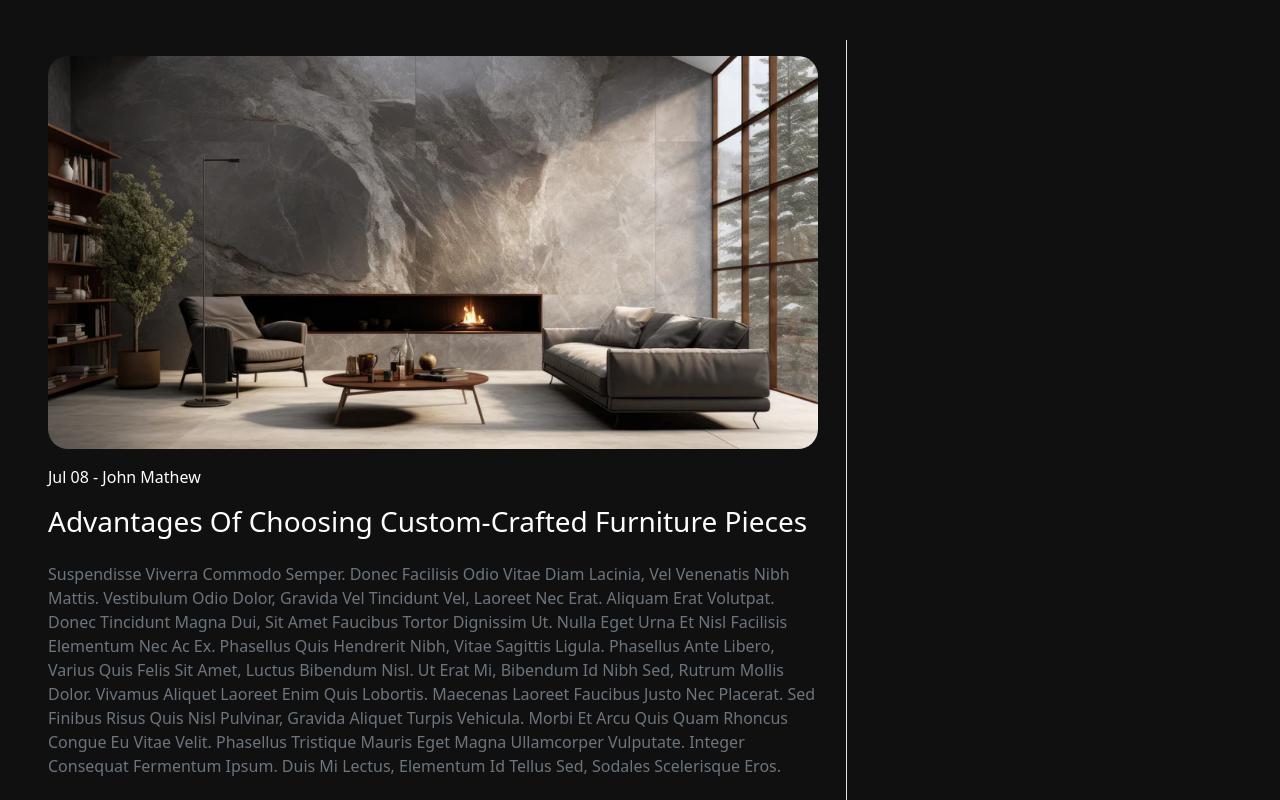
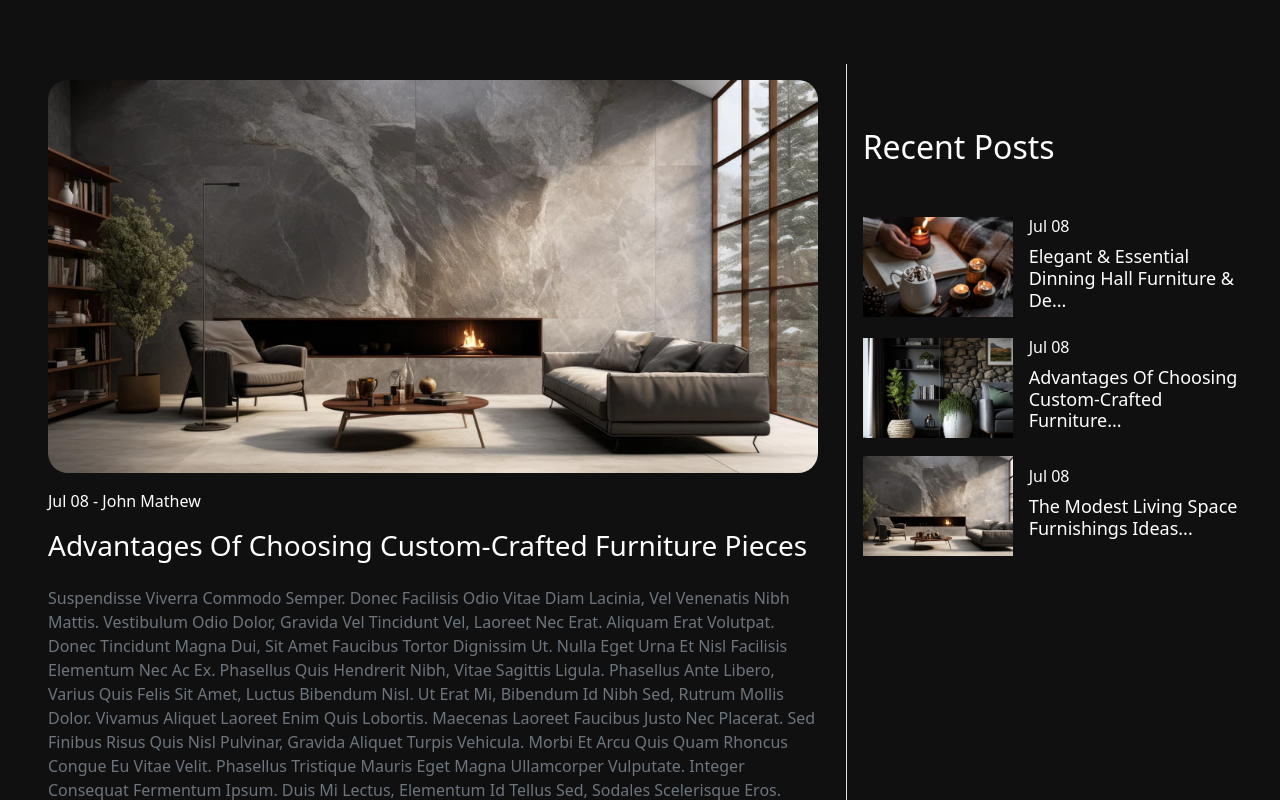
Before and after one commit to EngZakariaReda/E-Commerce, a React (Vite) app: page /blog/singleblogitem in a window 1280 px wide. Shown: the part 540-1340 px from the top of the page. Built offline with nearby package versions, Linux system fonts and the light colour scheme.

Commit message:
working on singleblogitem

```diff
--- a/src/components/Heroimgthree/Heroimgthree.css
+++ b/src/components/Heroimgthree/Heroimgthree.css
@@ -33,7 +33,7 @@
         font-size: 20px;
         line-height: 30px;
     }
-    .Heroimg ol li{
-        font-size: 10px;
+    .Heroimg nav ol li{
+        font-size: 12px;
     }
 }
--- a/src/pages/Blog/Blog.jsx
+++ b/src/pages/Blog/Blog.jsx
@@ -11,7 +11,7 @@ export default function Blog() {
       id:1,
       headtext:"Elegant & Essential Dinning Hall Furniture & De...",
       paratext:"Tincidunt a pharetra tempor potenti pharetra donec. Turpis magna cubilia finibus aenean tempor ultrices ligula...",
-      src:"public/images/blog-01.webp",
+      src:"/images/blog-01.webp",
     },
     {
       id:2,
--- a/src/pages/Singleblogitem/Singleblogitem.css
+++ b/src/pages/Singleblogitem/Singleblogitem.css
@@ -18,8 +18,39 @@
     background-color: white;
     margin: 20px 0;
 }
-@media (max-width:426px){
-    .imgmotion p{
-        font-size: 15px;
+.recentpost .parentimg{
+    background-color: aqua;
+}
+.recentpost .parentimg img{
+    width: 150px;
+    height: 100px;
+    object-fit: cover;
+}
+.recentpost div h3{
+    font-size: 18px;
+}
+
+@media (max-width:768px){
+    .detailsparent{
+        border: none !important;
+    }
+    .recentpost{
+        flex-direction: column !important;
+        /* align-items: start !important; */
+    }
+    .recentpost .parentimg{
+        padding: 0;
+    }
+    .recentpost .parentimg img{
+        width: 100%;
+        height: 300px;
     }
 }
+@media (max-width:426px){
+    .imgmotion{
+        height: 200px;
+    }
+    .imgmotion p{
+        font-size: 16px;
+    }
+}
--- a/src/pages/Singleblogitem/Singleblogitem.jsx
+++ b/src/pages/Singleblogitem/Singleblogitem.jsx
@@ -14,8 +14,8 @@ export default function Singleblogitem() {
           main="News" page="Advantages Of Choosing Custom-Crafted Furniture Pieces"
           icon="'>'" link="/blog"/>
         <div className='.singleblog' style={{margin:"100px 20px"}}>
-          <div className="row m-0" >
-            <div className="col-lg-8 col-12 border-end">
+          <div className="row m-0 g-4" >
+            <div className="col-lg-8 col-12 border-end detailsparent">
               <div className='p-3 d-flex flex-column gap-3 text-capitalize'>
                 <img src="/images/blog-03.webp" className='w-100 singleblogimg' />
                 <p><span>Jul 08</span> {"-"} John Mathew </p>
@@ -90,6 +90,54 @@ export default function Singleblogitem() {
                 <div className="line container"></div>
               </div>
             </div>
+
+            <div className="col-lg-4 col-12 p-3">
+              <div className='text-capitalize'>
+                <h4 className='my-5 fs-2'>recent posts</h4>
+
+                <div className='d-flex flex-column gap-3'>
+
+                  <div className='d-flex gap-3 align-items-center recentpost'>
+                    <div className='parentimg'>
+                      <img src="/images/blog-01.webp" />
+                    </div>
+                    <div className='d-flex flex-column gap-2'>
+                      <p className="m-0">
+                        <span>Jul 08</span>
+                      </p>
+                      <h3>Elegant & Essential Dinning Hall Furniture & De...</h3>
+                    </div>
+                  </div>
+
+                  <div className='d-flex gap-3 align-items-center recentpost'>
+                    <div className='parentimg'>
+                      <img src="/images/blog-02.webp"/>
+                    </div>
+                    <div className='d-flex flex-column gap-2'>
+                      <p className="m-0">
+                        <span>Jul 08</span>
+                      </p>
+                      <h3>Advantages Of Choosing Custom-Crafted Furniture...</h3>
+                    </div>
+                  </div>
+
+                  <div className='d-flex gap-3 align-items-center recentpost'>
+                    <div className='parentimg'>
+                      <img src="/images/blog-03.webp"/>
+                    </div>
+                    <div className='d-flex flex-column gap-2'>
+                      <p className="m-0">
+                        <span>Jul 08</span>
+                      </p>
+                      <h3>The Modest Living Space Furnishings Ideas...</h3>
+                    </div>
+                  </div>
+
+
+                </div>
+
+              </div>
+            </div>
           </div>
         </div>
         <Footer />
@@ -99,11 +147,16 @@ export default function Singleblogitem() {
 
 
 /***
-  Vitae tempus quam dui faucibus pellentesque nec nam aliquam.
-
- Purus faucibus ornare suspendisse sed nisi lacus sed viverra tellus.
-
- Condimentum id venenatis a condimentum vitae sapien pellent.
-
- Odio eu feugiat pretium est placerat nibh ipsum consequat nisl.
+  <div className='d-flex gap-3 align-items-center recentpost'>
+                    <div className='parentimg'>
+                      <img src="/images/blog-03.webp" className='w-100 h-100'/>
+                    </div>
+                    <div className='d-flex flex-column gap-2'>
+                      <p className="m-0">
+                        <span>Jul 08</span>
+                      </p>
+                      <h3>The Modest Living Space Furnishings Ideas</h3>
+                    </div>
+                  </div>
+                </div>
  */
```
